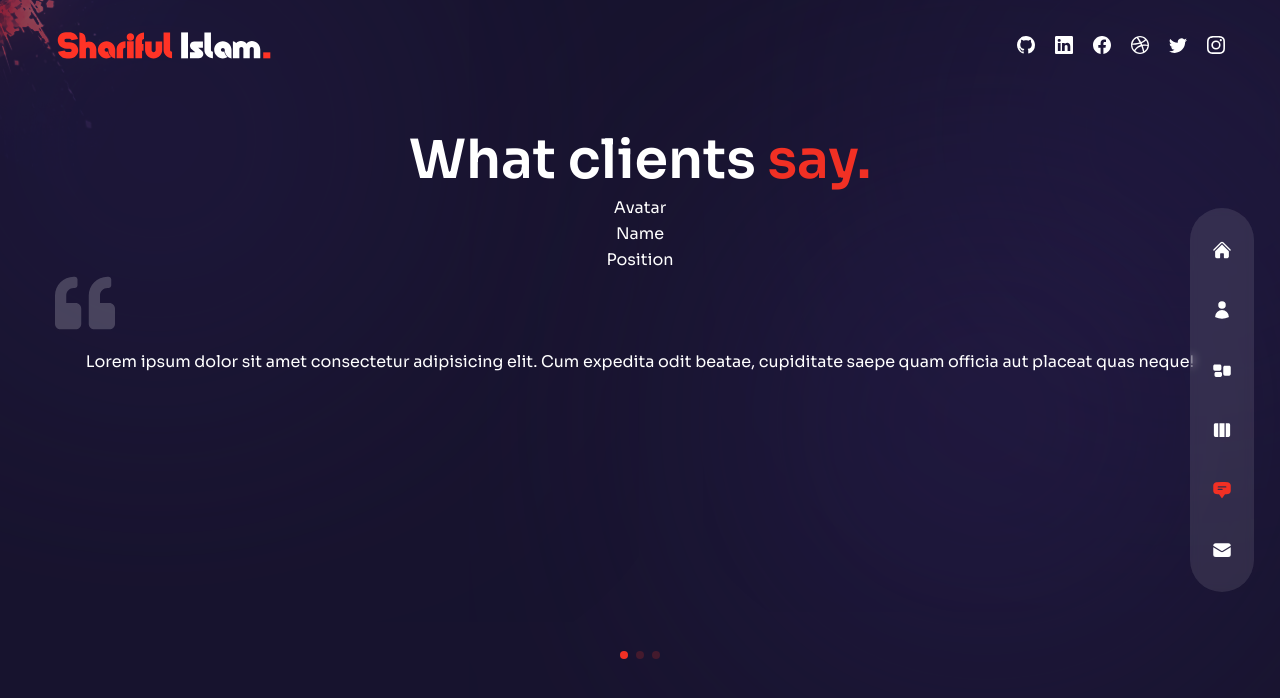
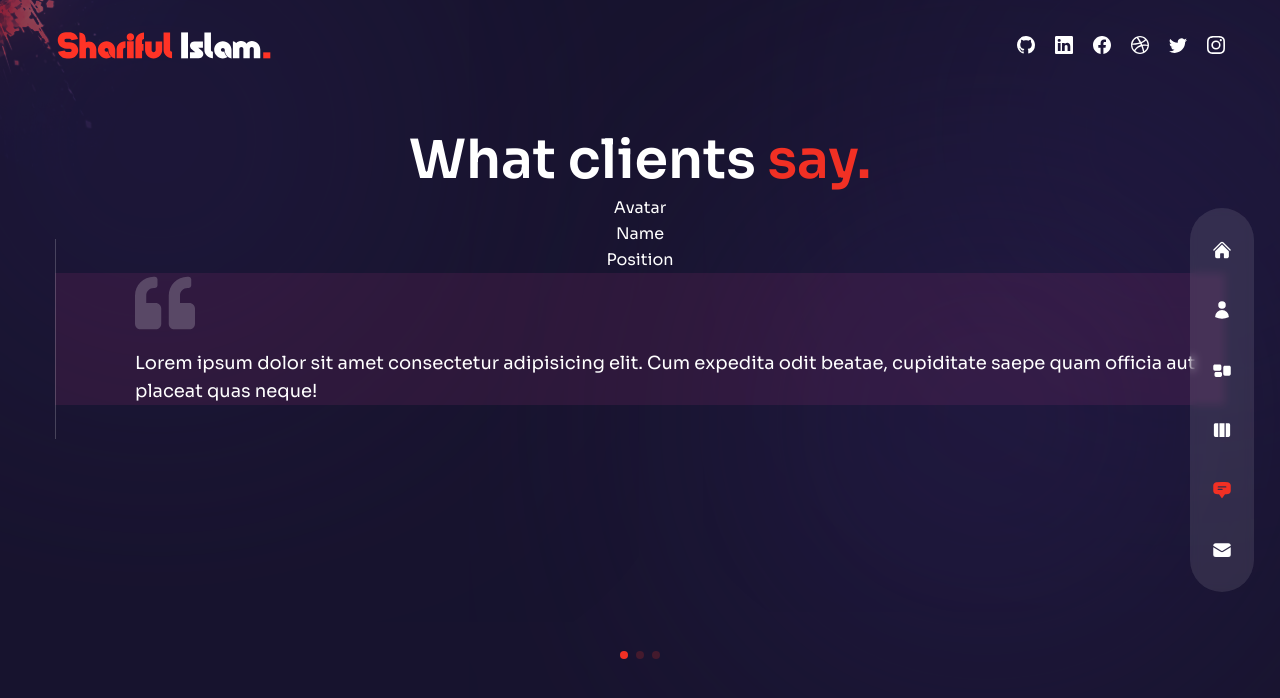
Before and after one commit to shariful10/Next-Portfolio, a Next.js app: page /testimonials in a window 1280 px wide. Shown: the top 698 px of the page. Built offline with nearby package versions, Linux system fonts and the light colour scheme.

Commit message:
Quote Implemented On Testimonials Slider

```diff
--- a/components/TestimonialSlider.js
+++ b/components/TestimonialSlider.js
@@ -56,13 +56,13 @@ const TestimonialSlider = () => {
 								</div>
 							</div>
 							{/* <==<<=== Quote & Message ===>>==> */}
-							<div>
+							<div className="bg-pink-500/10 flex-1 flex flex-col justify-center before:w-[1px] xl:before:bg-white/20 xl:before:absolute xl:before:left-0 xl:before:h-[200px] relative xl:pl-20">
 								{/* <==<<=== Quote Icon ===>>==> */}
 								<div className="mb-4">
 									<FaQuoteLeft className="text-4xl xl:text-6xl text-white/20 mx-auto md:mx-0" />
 								</div>
 								{/* <==<<=== Message ===>>==> */}
-								<div>{person.message}</div>
+								<div className="xl:text-lg text-center md:text-left">{person.message}</div>
 							</div>
 						</div>
 					</SwiperSlide>
```
